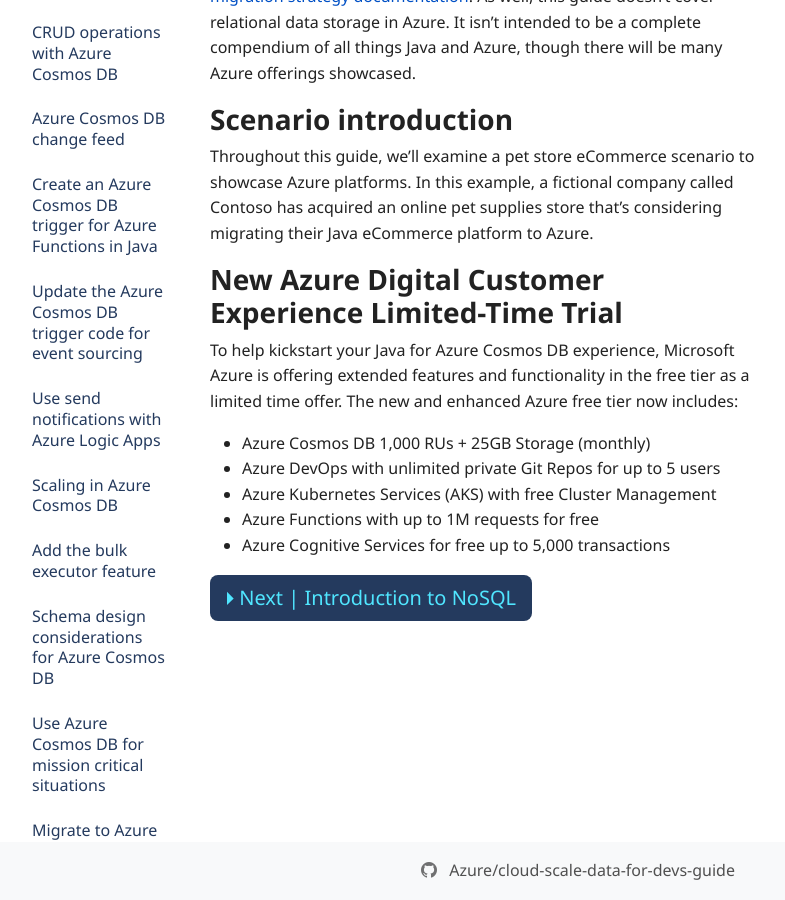
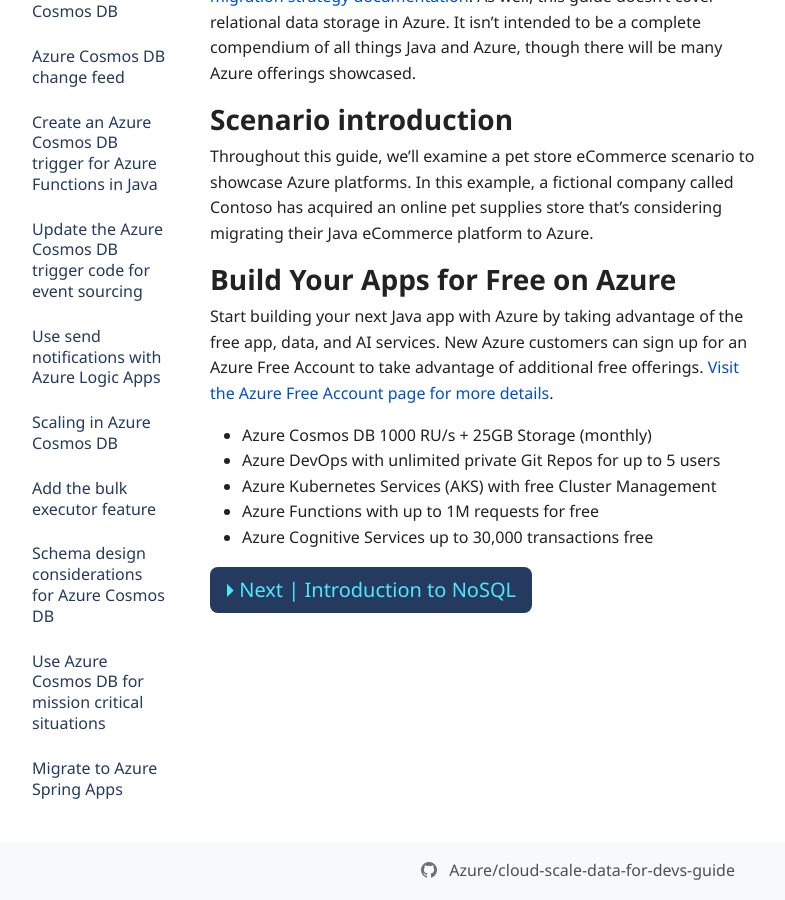
Before and after one commit to Azure/cloud-scale-data-for-devs-guide, a Jekyll site: the page built from docs/foreword.md, in a window 1280 px wide and 900 px high, scrolled down 1092 px. Shown: the whole window, without its empty margins (62-847 px from the left). Built offline with Jekyll 4.4.1, drawn with Linux system fonts in a browser that asks for light colours; nearby versions of some CDN libraries; some web fonts are replaced; our own code applies the rules of GitHub Pages for plain Markdown files; comment, search, counter and statistics services are not loaded; some of the changed text lies outside the part shown.

Commit message:
Update foreword.md

```diff
--- a/docs/foreword.md
+++ b/docs/foreword.md
@@ -34,14 +34,14 @@
 
 Throughout this guide, we'll examine a pet store eCommerce scenario to showcase Azure platforms. In this example, a fictional company called Contoso has acquired an online pet supplies store that's considering migrating their Java eCommerce platform to Azure.
 
-## New Azure Digital Customer Experience Limited-Time Trial
+## Build Your Apps for Free on Azure
 
-To help kickstart your Java for Azure Cosmos DB experience, Microsoft Azure is offering extended features and functionality in the free tier as a limited time offer. The new and enhanced Azure free tier now includes:
+Start building your next Java app with Azure by taking advantage of the free app, data, and AI services. New Azure customers can sign up for an Azure Free Account to take advantage of additional free offerings. [Visit the Azure Free Account page for more details](https://azure.microsoft.com/free/).
 
-* Azure Cosmos DB 1,000 RUs + 25GB Storage (monthly)
+* Azure Cosmos DB 1000 RU/s + 25GB Storage (monthly)
 * Azure DevOps with unlimited private Git Repos for up to 5 users
 * Azure Kubernetes Services (AKS) with free Cluster Management
 * Azure Functions with up to 1M requests for free
-* Azure Cognitive Services for free up to 5,000 transactions
+* Azure Cognitive Services up to 30,000 transactions free
 
 [Next &#124; Introduction to NoSQL](intro-nosql.md){: .btn .btn-primary .btn-lg }
```
